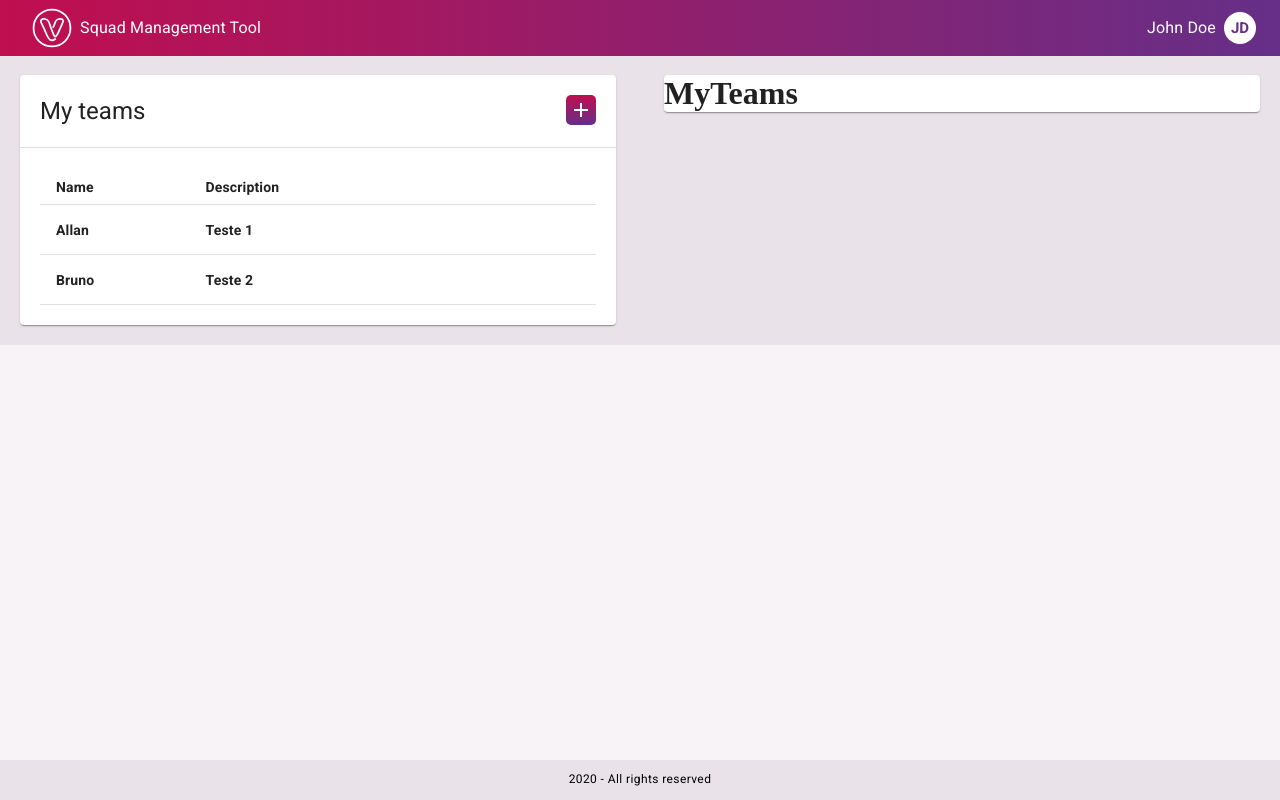
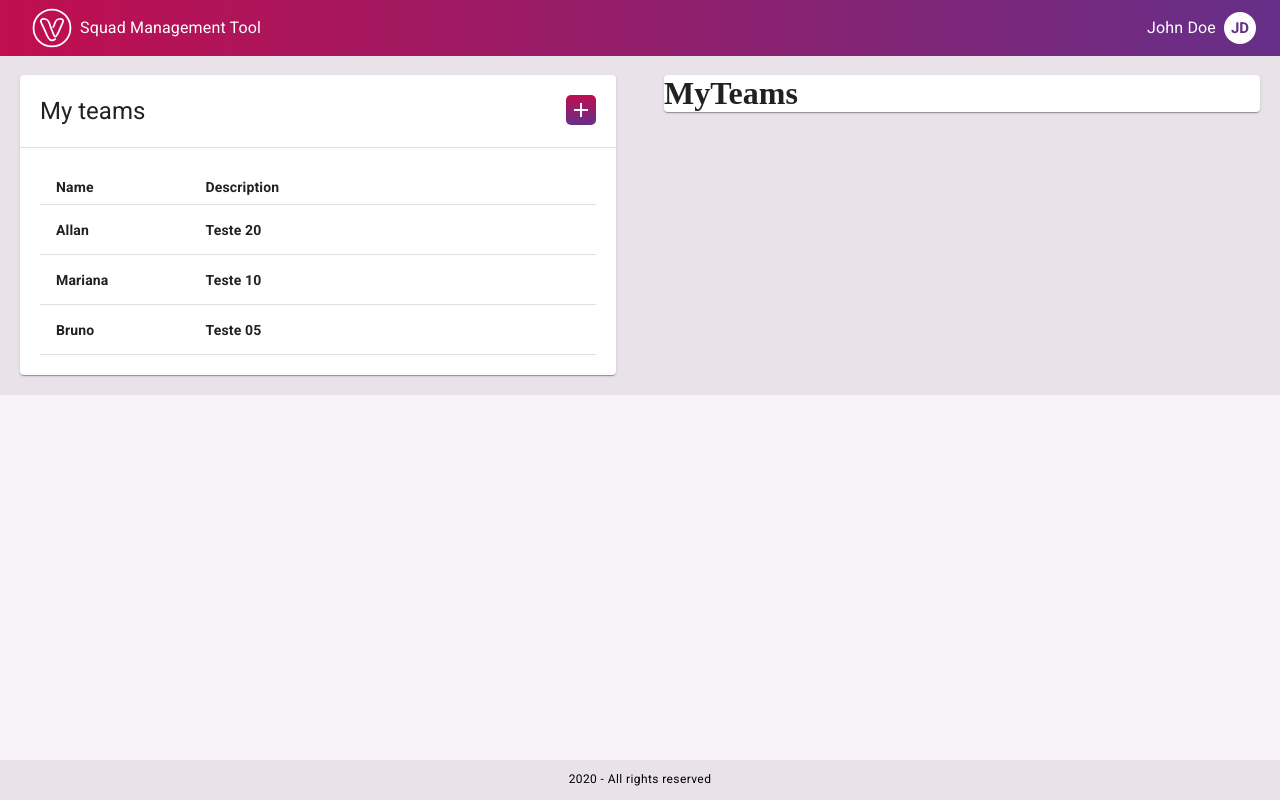
Before and after one commit to allangdc/smtool, a React (Create React App) app: page / in a window 1280 px wide. Built offline with nearby package versions, Linux system fonts and the light colour scheme.

Commit message:
adjust in the code structure

```diff
--- a/src/RoutesSwitch.tsx
+++ b/src/RoutesSwitch.tsx
@@ -1,6 +1,6 @@
 import React from "react";
 import { Route, Routes } from "react-router-dom";
-import MyTeams from "./views/MyTeams";
+import MyTeams from "./views/Dashboard";
 
 const RoutesSwitch = () => (
   <Routes>
--- /dev/null
+++ b/src/views/Dashboard/MyTeam/addDataButton.tsx
@@ -0,0 +1,78 @@
+import React, { useContext, useState } from "react";
+import { Button, TextField, Typography } from "@material-ui/core";
+import { Grid, Modal } from "@mui/material";
+import AddIcon from "@mui/icons-material/Add";
+import { useStyles } from "./style";
+import { dataContext } from "./dataContext";
+import { IDataType } from "../../../components/Table/datatype";
+import MinSquareButton from "../../../components/MinSquareButton";
+
+const AddDataButton: React.FC = () => {
+  const classes = useStyles();
+  const { data, setData } = useContext(dataContext);
+
+  const [open, setOpen] = useState<boolean>(false);
+  const [name, setName] = useState<string>("");
+  const [description, setDescription] = useState<string>("");
+
+  const handleClose = () => {
+    setOpen(false);
+    setName("");
+    setDescription("");
+  };
+  const handleOpen = () => setOpen(true);
+
+  const onSubmit = (e: React.FormEvent<HTMLFormElement>) => {
+    e.preventDefault();
+    const dt = new Array<IDataType>(...data);
+    dt.push({ name, description });
+    setData(dt);
+    handleClose();
+  };
+
+  return (
+    <div>
+      <MinSquareButton size={30} onClick={handleOpen}>
+        <AddIcon style={{ color: "white" }} />
+      </MinSquareButton>
+      <Modal open={open} onClose={handleClose}>
+        <div className={classes.modalContent}>
+          <form onSubmit={onSubmit}>
+            <Grid container spacing={2}>
+              <Grid item xs={12}>
+                <Typography variant="h6">Add new team</Typography>
+              </Grid>
+              <Grid item xs={12}>
+                <TextField
+                  required
+                  label="Name"
+                  variant="outlined"
+                  className={classes.modalTextField}
+                  onChange={(e) => setName(e.target.value)}
+                  value={name}
+                />
+              </Grid>
+              <Grid item xs={12}>
+                <TextField
+                  required
+                  label="Description"
+                  variant="outlined"
+                  className={classes.modalTextField}
+                  onChange={(e) => setDescription(e.target.value)}
+                  value={description}
+                />
+              </Grid>
+              <Grid item xs={12}>
+                <Button type="submit" variant="contained" color="secondary">
+                  Add
+                </Button>
+              </Grid>
+            </Grid>
+          </form>
+        </div>
+      </Modal>
+    </div>
+  );
+};
+
+export default AddDataButton;
--- /dev/null
+++ b/src/views/Dashboard/MyTeam/dataContext.ts
@@ -0,0 +1,14 @@
+import React from "react";
+import { IDataType } from "../../../components/Table/datatype";
+
+export interface IDataContext {
+  data: Array<IDataType>;
+  setData: React.Dispatch<React.SetStateAction<IDataType[]>>;
+}
+
+const initDataContext: IDataContext = {
+  data: [],
+  setData: () => {}
+};
+
+export const dataContext = React.createContext<IDataContext>(initDataContext);
--- /dev/null
+++ b/src/views/Dashboard/MyTeam/index.tsx
@@ -0,0 +1,43 @@
+import React, { useState } from "react";
+import { Divider, Typography } from "@mui/material";
+import Table from "../../../components/Table";
+import { IDataType } from "../../../components/Table/datatype";
+import { dataContext, IDataContext } from "./dataContext";
+import AddDataButton from "./addDataButton";
+
+const TableHeader: React.FC = () => (
+  <div style={{ padding: 20, display: "flex", flexDirection: "row" }}>
+    <Typography variant="h5" style={{ flex: 2 }}>
+      My teams
+    </Typography>
+    <AddDataButton />
+  </div>
+);
+
+const Temp: IDataType[] = [
+  { name: "Allan", description: "Teste 20" },
+  { name: "Mariana", description: "Teste 10" },
+  { name: "Bruno", description: "Teste 05" }
+];
+
+const MyTeamTable: React.FC = () => {
+  const [data, setData] = useState<Array<IDataType>>(Temp);
+
+  // eslint-disable-next-line react/jsx-no-constructed-context-values
+  const valueDataContext: IDataContext = {
+    data,
+    setData
+  };
+
+  return (
+    <dataContext.Provider value={valueDataContext}>
+      <div>
+        <TableHeader />
+        <Divider />
+        <Table data={data} />
+      </div>
+    </dataContext.Provider>
+  );
+};
+
+export default MyTeamTable;
--- a/src/views/MyTeams/style.ts
+++ b/src/views/Dashboard/MyTeam/style.ts
@@ -9,5 +9,18 @@ export const useStyles = makeStyles(() => ({
     display: "flex",
     justifyContent: "center",
     alignItems: "center"
+  },
+  modalContent: {
+    position: "absolute",
+    top: "50%",
+    left: "50%",
+    transform: "translate(-50%, -50%)",
+    width: 400,
+    backgroundColor: "white",
+    border: "2px solid #000",
+    padding: 20
+  },
+  modalTextField: {
+    width: "100%"
   }
 }));
--- a/src/views/MyTeams/index.tsx
+++ b/src/views/Dashboard/index.tsx
@@ -1,14 +1,14 @@
+import React from "react";
 import { Paper } from "@material-ui/core";
 import { Grid } from "@mui/material";
-import React from "react";
-import MyTable from "./MyTable";
+import MyTeamTable from "./MyTeam";
 
-const MyTeams = () => (
+const DashBoard = () => (
   <div style={{ padding: 20 }}>
     <Grid container spacing={6}>
       <Grid item xs={6}>
         <Paper>
-          <MyTable />
+          <MyTeamTable />
         </Paper>
       </Grid>
       <Grid item xs={6}>
@@ -20,4 +20,4 @@ const MyTeams = () => (
   </div>
 );
 
-export default MyTeams;
+export default DashBoard;
--- a/src/views/MyTeams/MyTable.tsx
+++ /dev/null
@@ -1,36 +0,0 @@
-import React, { useState } from "react";
-import { Divider, Typography } from "@mui/material";
-import AddIcon from "@mui/icons-material/Add";
-import MinSquareButton from "../../components/MinSquareButton";
-import Table from "../../components/Table";
-import { IDataType } from "../../components/Table/datatype";
-
-const Header: React.FC = () => (
-  <div style={{ padding: 20, display: "flex", flexDirection: "row" }}>
-    <Typography variant="h5" style={{ flex: 2 }}>
-      My teams
-    </Typography>
-    <MinSquareButton size={30}>
-      <AddIcon style={{ color: "white" }} />
-    </MinSquareButton>
-  </div>
-);
-
-const Temp: IDataType[] = [
-  { name: "Allan", description: "Teste 1" },
-  { name: "Bruno", description: "Teste 2" }
-];
-
-const MyTable: React.FC = () => {
-  const [data, setData] = useState<Array<IDataType>>(Temp);
-
-  return (
-    <div>
-      <Header />
-      <Divider />
-      <Table data={data} />
-    </div>
-  );
-};
-
-export default MyTable;
```
